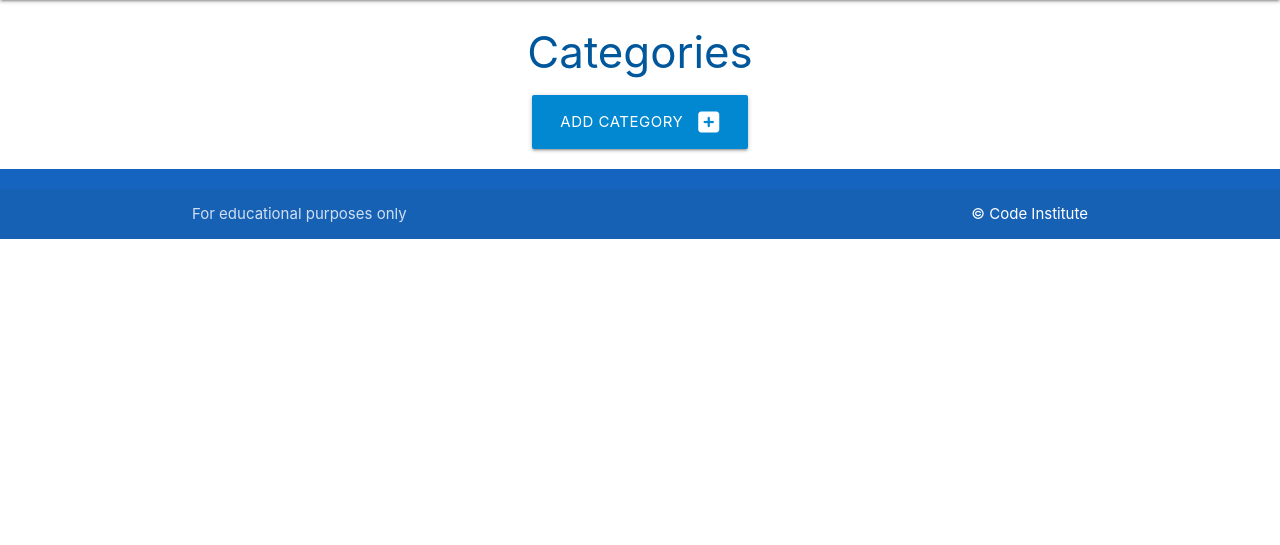
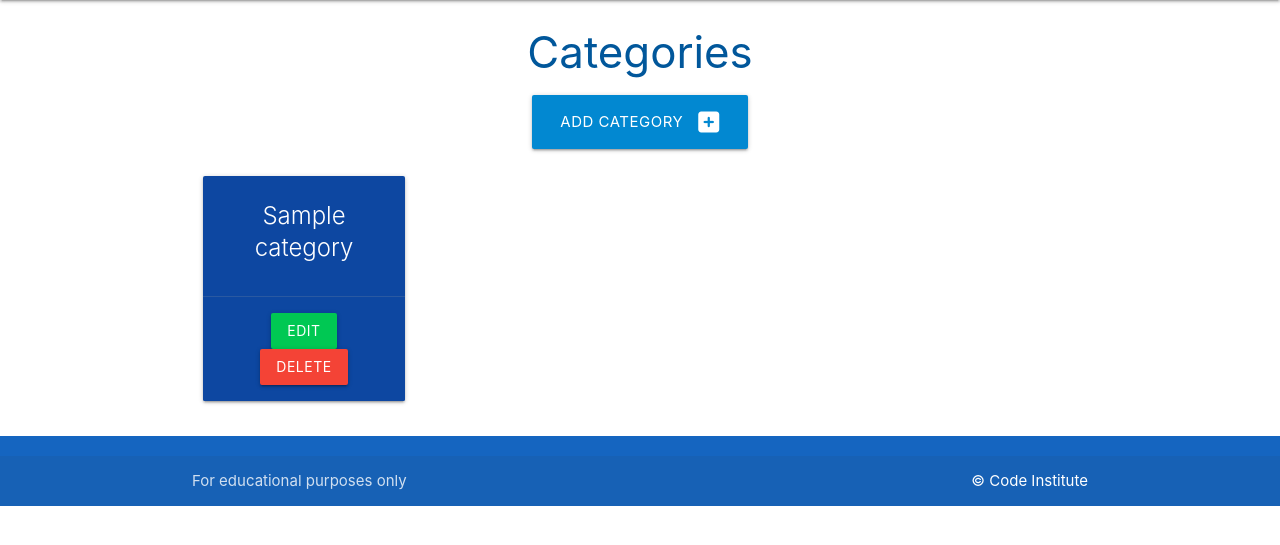
Before and after one commit to FluffyBullet/FullStackWalkthrough, a Flask app: page /categories in a window 1280 px wide. Shown: the part 64-609 px from the top of the page. Run offline with Flask 2, Linux system fonts and the light colour scheme; tables that the repository leaves empty hold one stand-in row (values such as "Sample post").

Commit message:
adding reading of data and posting on catetgory html

```diff
--- a/taskmanager/routes.py
+++ b/taskmanager/routes.py
@@ -1,4 +1,4 @@
-from flask import render_template, redirect, url_for
+from flask import render_template, request, redirect, url_for
 from taskmanager import app, db
 from taskmanager.models import Category, Task
 
@@ -10,7 +10,8 @@ def home():
 
 @app.route("/categories")
 def categories():
-    return render_template("categories.html")
+    categories = list(Category.query.order_by(Category.category_name).all())
+    return render_template("categories.html", categories=categories)
 
 
 @app.route("/add_category", methods=["GET", "POST"])
--- a/taskmanager/templates/categories.html
+++ b/taskmanager/templates/categories.html
@@ -12,4 +12,21 @@
     </div>
 </div>
 
+<div class="row">
+    {% for category in categories %}
+    <div class="col s12 m6 l3">
+      <div class="card blue darken-4 center-align">
+        <div class="card-content white-text">
+          <span class="card-title">{{ category.category_name }}</span>
+          <p></p>
+        </div>
+        <div class="card-action">
+          <a href="#" class="btn green accent-4">Edit</a>
+          <a href="#" class="btn red">Delete</a>
+        </div>
+      </div>
+    </div>
+    {% endfor %}
+  </div>
+
 {% endblock %}
```
